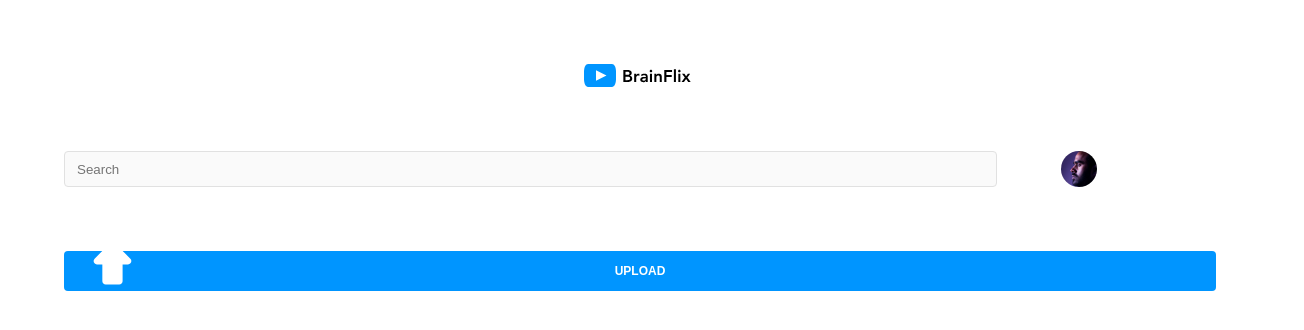
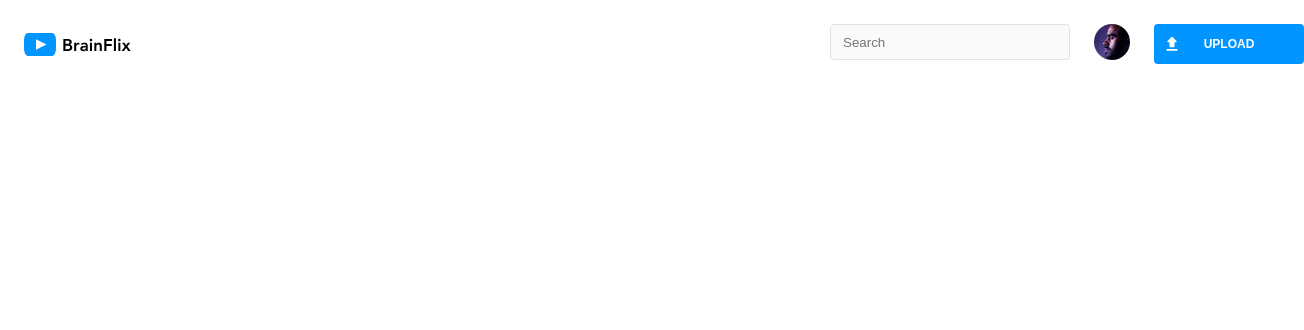
Before and after one commit to kirill-develops/brainstation-brainflix-spa, a React (Create React App) app: page / in a window 1280 px wide. Shown: the top 330 px of the page, 1304 px wide, since content can reach past the window. Built offline with nearby package versions, Linux system fonts and the light colour scheme.

Commit message:
added initial tablet/desktop styling. known bug:nav breaking horizontal limit

```diff
--- a/src/components/Nav/Nav.scss
+++ b/src/components/Nav/Nav.scss
@@ -1,38 +1,68 @@
 @use '../../styles/partials/variables' as *;
 @use '../../styles/partials/mixins' as *;
+@use '../../styles/partials/breakpoints' as *;
 
 .nav {
-  margin: $mobile-component-padding;
+  @include block-mobile-padding;
   box-sizing: border-box;
   display: flex;
-  // flex-direction: column;
   justify-content: center;
   flex-wrap: wrap;
-  align-items: baseline;
+  align-items: center;
 
   &__logo {
     max-height: $logo-max-height;
     max-width: $logo-max-width;
+
+    @include tablet {
+      vertical-align: middle;
+    }
   };
   &__form {
     box-sizing: border-box;
     width: 100%;
+
+    @include tablet {
+      width: 80%;
+      display: flex;
+      justify-content: flex-end;
+    }
   };
   &__search {
-    margin: $mobile-component-padding;
+    @include form;
+    @include block-mobile-padding;
     margin-left: 0;
     box-sizing: border-box;
     width: 81%;
 
-    @include form;
+    @include tablet {
+      @include block-tablet-padding;
+      width: $form-min-width;
+      margin: 0 $tablet-component-padding;
+    }
   };
   &__avatar {
     @include avatar;
     vertical-align: middle;
+
+    @include tablet {
+      margin: 0 $tablet-component-padding 0 0;
+    }
   };
   &__button {
     @include button;
     @include label-button-mobile;
     background-image: url('../../assets/Icons/upload.svg');
+
+    @include tablet {
+      width: $cta-tablet-min-width;
+      padding: 0 $cta-tablet-horizontal-padding;
+    }
   };
+  @include tablet {
+    @include block-tablet-padding;
+    width: 100%;
+    flex-wrap: nowrap;
+    justify-content: space-between;
+  }
 };
--- a/src/styles/App.scss
+++ b/src/styles/App.scss
@@ -1,4 +1,3 @@
-html {
+.App {
   box-sizing: border-box;
-  width: 100%;
 }
--- a/src/styles/index.scss
+++ b/src/styles/index.scss
@@ -1,13 +1,9 @@
+@use '../styles/partials/typography' as *;
+
 body {
   margin: 0;
-  font-family: -apple-system, BlinkMacSystemFont, 'Segoe UI', 'Roboto', 'Oxygen',
-    'Ubuntu', 'Cantarell', 'Fira Sans', 'Droid Sans', 'Helvetica Neue',
-    sans-serif;
+  font-family: $root-font-stack;
+  font-size: $root-font-size;
   -webkit-font-smoothing: antialiased;
   -moz-osx-font-smoothing: grayscale;
 }
-
-code {
-  font-family: source-code-pro, Menlo, Monaco, Consolas, 'Courier New',
-    monospace;
-}
--- /dev/null
+++ b/src/styles/partials/_breakpoints.scss
@@ -0,0 +1,14 @@
+// Media Breakpoints
+$tablet-breakpoint: 48rem;
+$desktop-breakpoint: 1280px;
+
+@mixin tablet {
+    @media screen and (min-width: $tablet-breakpoint) {
+        @content;
+    }
+}
+@mixin desktop {
+    @media screen and (min-width: $desktop-breakpoint) {
+        @content;
+    }
+}
--- a/src/styles/partials/_mixins.scss
+++ b/src/styles/partials/_mixins.scss
@@ -3,65 +3,65 @@
 
 
 // Padding for block, element and headers
-@mixin mobile-block-padding {
+@mixin block-mobile-padding {
   margin: $mobile-component-padding;
 }
-@mixin tablet-block-padding {
+@mixin block-tablet-padding {
   margin: $tablet-component-padding;
 }
-@mixin mobile-element-padding {
+@mixin element-mobile-padding {
   margin: $mobile-component-padding auto;
 }
-@mixin tablet-element-padding {
+@mixin element-tablet-padding {
   margin: $tablet-component-padding auto;
 }
-@mixin mobile-header-padding {
+@mixin header-mobile-padding {
   margin-top: $mobile-pre-heading-padding;
   margin-bottom: $mobile-post-heading-padding;
 }
-@mixin tablet-header-padding {
+@mixin header-tablet-padding {
   margin-top: $tablet-pre-heading-padding;
   margin-bottom: $tablet-post-heading-padding;
 }
 
 // Font header mixins
 @mixin page-header-mobile {
-  @include mobile-header-padding;
+  @include header-mobile-padding;
   font-size: 1.5rem; //24px
   line-height: 2rem; //32px
   font-weight: 700;
   color: $primary-font-color;
 }
 @mixin page-header-tablet {
-  @include tablet-header-padding;
+  @include header-tablet-padding;
   font-size: 2.063rem; //33px
   line-height: 2.75rem; //44px
   font-weight: 700;
   color: $primary-font-color;
 }
 @mixin section-header-mobile {
-  @include mobile-header-padding;
+  @include header-mobile-padding;
   font-size: 0.75rem; //12px
   line-height: 1.25rem; //20px
   font-weight: 700;
   color: $primary-font-color;
 }
 @mixin section-header-tablet {
-  @include tablet-header-padding;
+  @include header-tablet-padding;
   font-size: 0.75rem; //12px
   line-height: 1.25rem; //20px
   font-weight: 700;
   color: $primary-font-color;
 }
 @mixin subheader-mobile {
-  @include mobile-header-padding;
+  @include header-mobile-padding;
   font-size: 0.813rem; //13px
   line-height: 1.125rem; //18px
   font-weight: 700;
   color: $primary-font-color;
 }
 @mixin subheader-tablet {
-  @include tablet-header-padding;
+  @include header-tablet-padding;
   font-size: 0.875rem; //14px
   line-height: 1.375rem; //22px
   font-weight: 700;
@@ -100,7 +100,7 @@
 @mixin button {
   background-repeat: no-repeat;
   background-position: 8px center;
-  background-size: 7%;
+  background-size: 1.25rem;
   height: $cta-height;
   width: $cta-mobile-width;
   border-radius: $cta-border-radius;
--- a/src/styles/partials/_typography.scss
+++ b/src/styles/partials/_typography.scss
@@ -9,3 +9,6 @@
   src: url('../../assets/fonts/AvenirNextLTPro-Bold.otf'), url('../../assets/fonts/alternative-files/AvenirNextLTProBold.ttf');
   font-weight: 700;
 }
+
+$root-font-stack: "AvenirNext", "Montserrat", sans-serif;
+$root-font-size: 100%;
```
